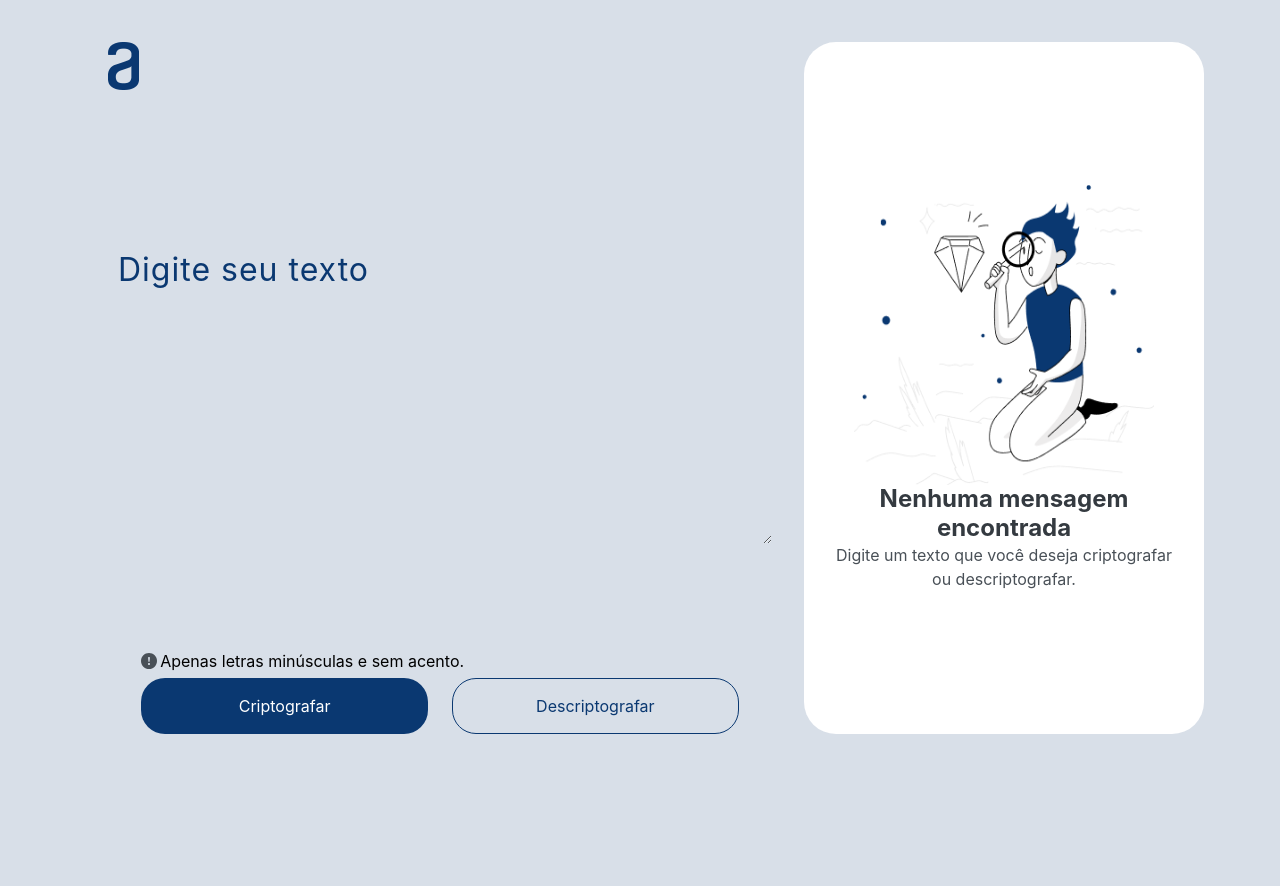
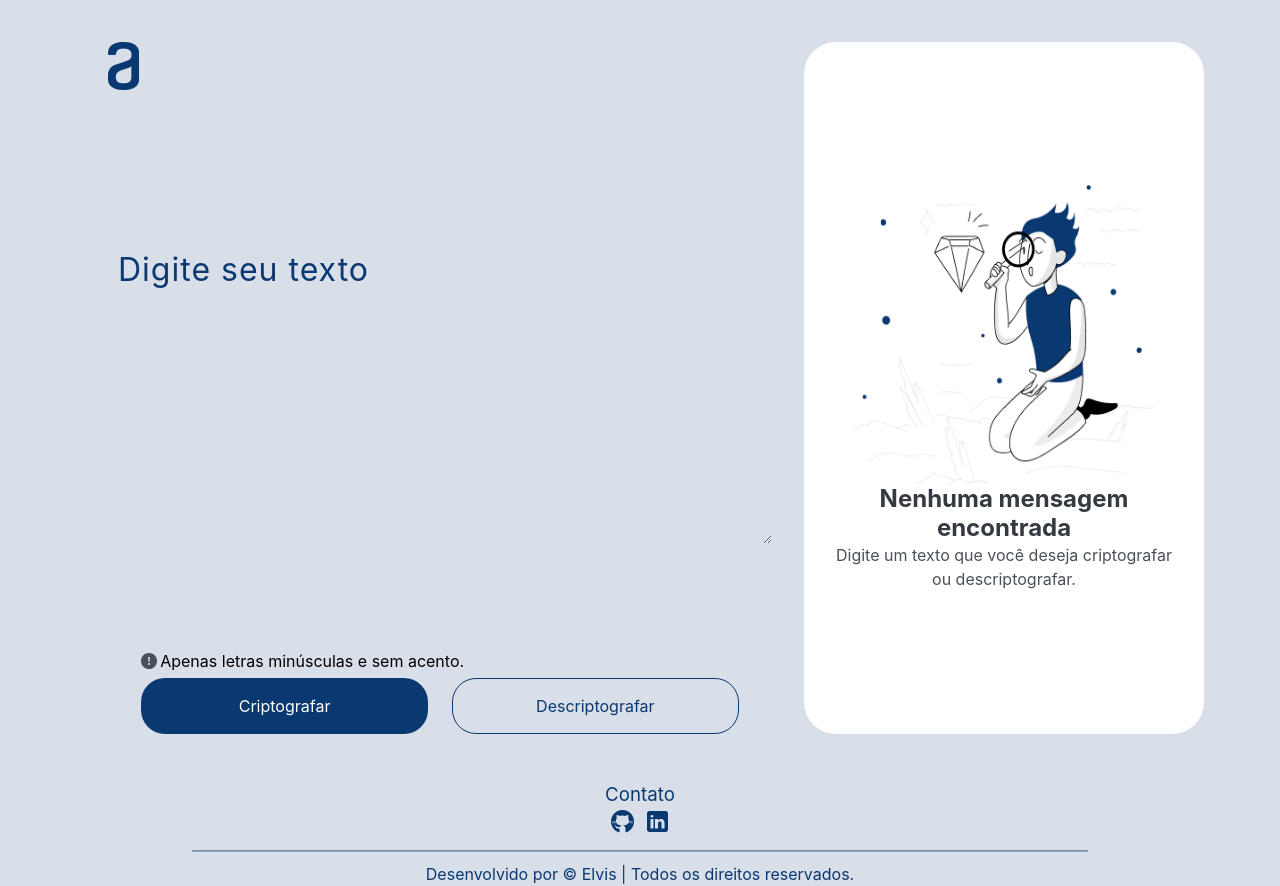
Before and after one commit to dev-elvis/projetoDecodificador, a plain HTML site: page index.html in a window 1280 px wide. Before the commit the page ends 800 px from the top, so only its background shows below. Drawn offline with Linux system fonts and the light colour scheme.

Commit message:
Adicionando o footer

```diff
--- a/index.html
+++ b/index.html
@@ -40,5 +40,14 @@
             <button id="buttonCopiar" class="notvisible" onclick="copiarTexto()">Copiar</button>
         </section>
     </main>
+    <footer class="footer">
+        <h3 class="textoFooter">Contato</h3>
+        <nav class="contato">
+            <a href="https://github.com/dev-elvis"><img src="./src/imagens/github.png" class="imgGit" alt="ícone do GitHub"></a></li>
+            <a href="https://www.linkedin.com/in/elvis-silva-28b380115/"><img src="./src/imagens/linkedin.png" class="imgLinkedin" alt="ícone do Linkedin"></a>
+        </nav>
+        <hr/>
+        <p class="textoFooter">Desenvolvido por © Elvis | Todos os direitos reservados.</p>
+    </footer>
 </body>
 </html>
--- a/src/css/index.css
+++ b/src/css/index.css
@@ -222,6 +222,10 @@ main {
     border: solid 1px #0A3871;
 }
 
+#buttonCopiar:active {
+    transform: translateY(10px);
+}
+
 @media (max-width: 1156px) {
     #buttonCopiar {
       width: 250px;
@@ -240,11 +244,6 @@ main {
     }
 }
 
-
-#buttonCopiar:active {
-    transform: translateY(10px);
-}
-
 .notvisible {
     display: none;
 }
@@ -252,3 +251,37 @@ main {
 .error {
     color: red;
 }
+
+.footer {
+    display: flex;
+    flex-direction: column;
+    align-items: center;
+    justify-content: center;
+    margin-top: 5px;
+}
+
+.contato {
+    display: flex;
+    gap: 10px;
+}
+
+footer hr {
+    width: 70%;
+    border-color: #0A3871;
+    opacity: 0.4;
+    margin: 10px auto;
+}
+
+.imgGit {
+    width: 25px;
+    height: 25px;
+}
+
+.imgLinkedin {
+    width: 25px;
+    height: 25px;
+}
+
+.textoFooter {
+    color: #0A3871;
+}
```
Also changed, not shown: src/imagens/github.png (added), src/imagens/linkedin.png (added).
